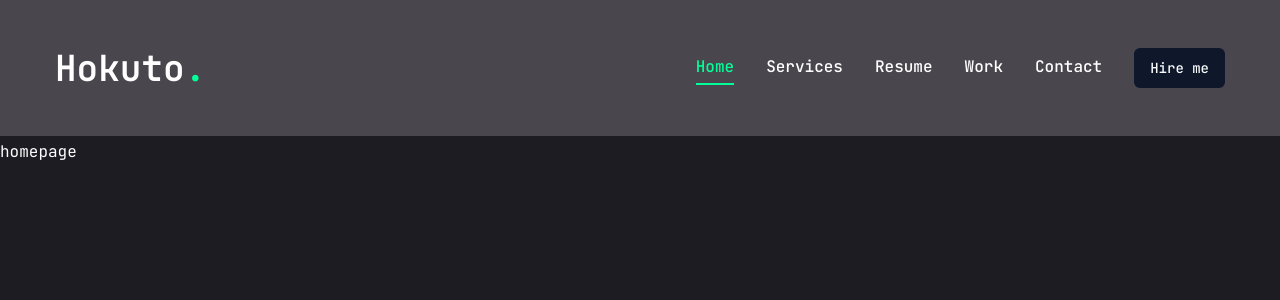
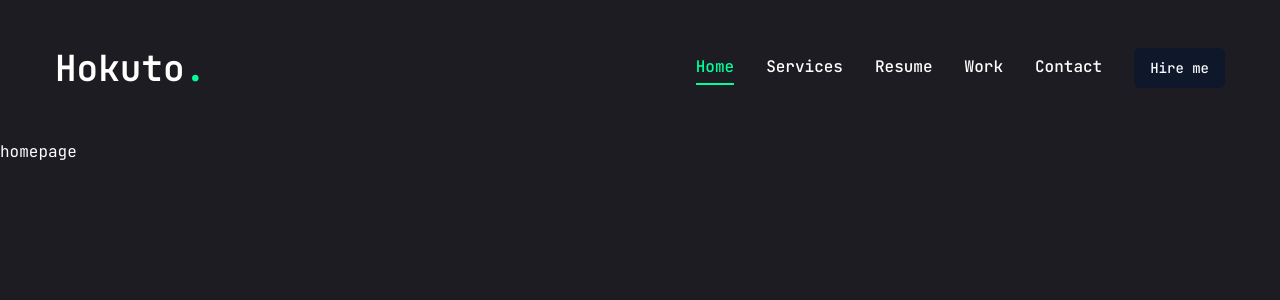
Before and after one commit to hkthirano/portfolio, a Next.js app: page / in a window 1280 px wide. Shown: the top 300 px of the page. Built offline with nearby package versions, Linux system fonts and the light colour scheme.

Commit message:
refactor: Remove unnecessary background color from Header component

```diff
--- a/components/Header.tsx
+++ b/components/Header.tsx
@@ -7,7 +7,7 @@
 
 const Header = () => {
     return (
-        <header className="py-8 xl:py-12 text-white bg-pink-50/20">
+        <header className="py-8 xl:py-12 text-white">
             <div className="container mx-auto flex justify-between items-center">
                 {/* logo */}
                 <Link href="/">
```
